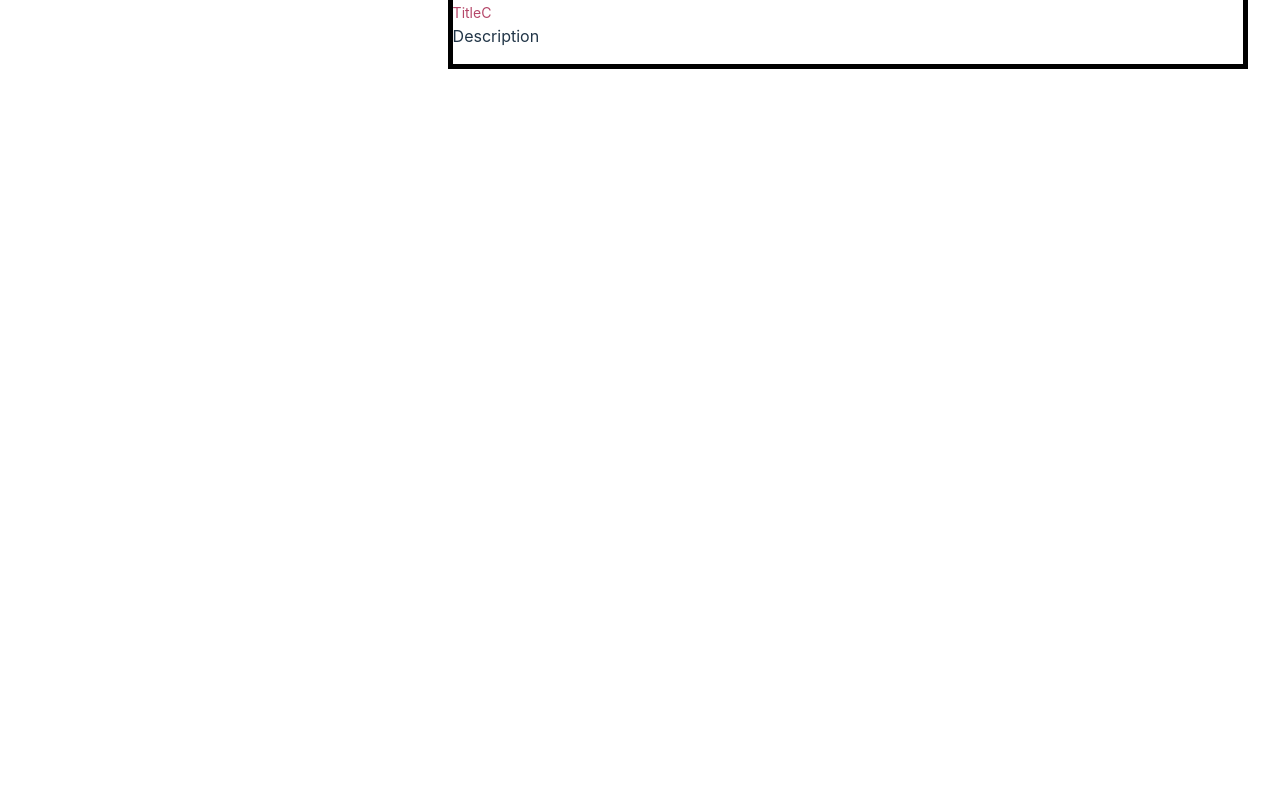
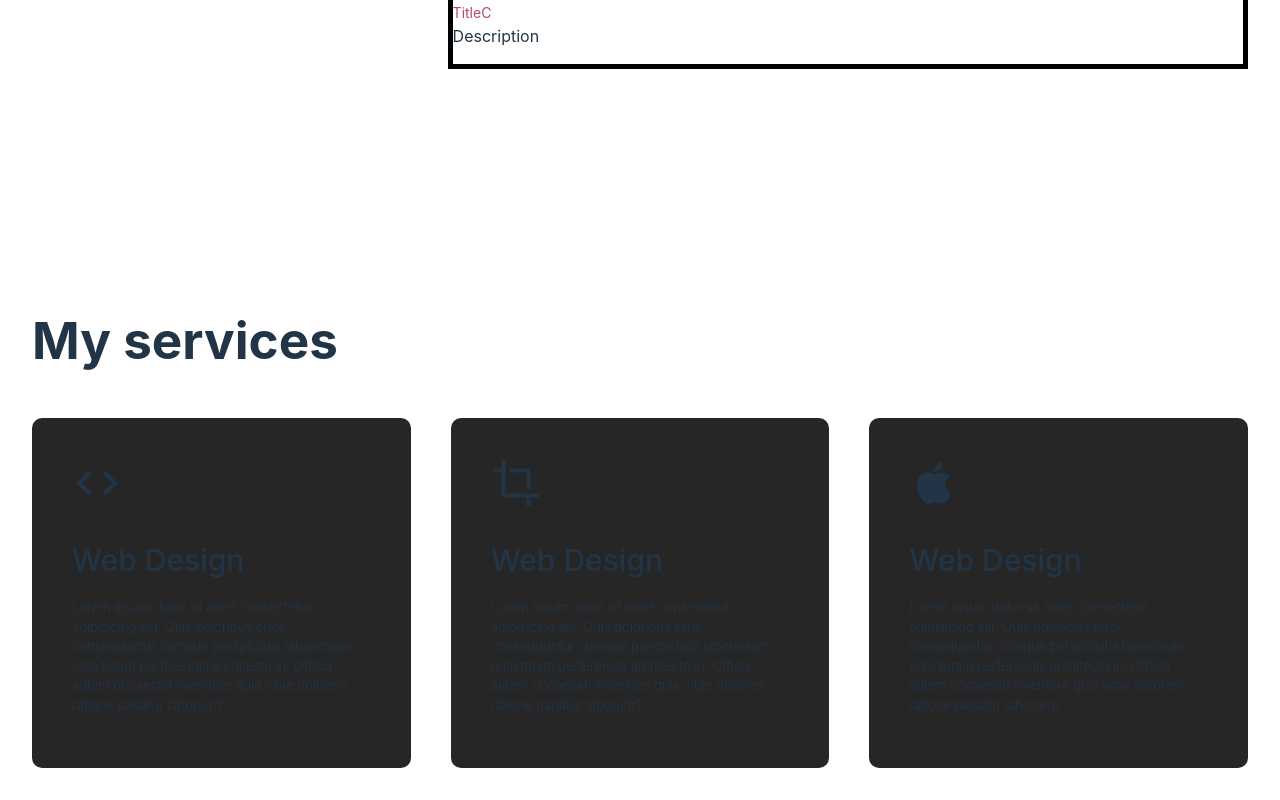
Before and after one commit to Ivushuvi/ivushuvi.github.io, a React (Vite) app: page / in a window 1280 px wide. Shown: the part 1622-2422 px from the top of the page. Before the commit the page ends 1723 px from the top, so only its background shows below. Built offline with nearby package versions, Linux system fonts and the light colour scheme.

Commit message:
my services template done
need to change to something specific for me (not service related)

```diff
--- a/package.json
+++ b/package.json
@@ -10,9 +10,10 @@
     "preview": "vite preview"
   },
   "dependencies": {
-    "@emotion/react": "^11.11.3",
+    "@emotion/react": "^11.11.4",
     "@emotion/styled": "^11.11.0",
-    "@mui/material": "^5.15.10",
+    "@mui/icons-material": "^5.15.11",
+    "@mui/material": "^5.15.11",
     "react": "^18.2.0",
     "react-dom": "^18.2.0"
   },
--- a/src/App.jsx
+++ b/src/App.jsx
@@ -4,6 +4,7 @@ import viteLogo from '/vite.svg'
 import './App.css'
 import AboutMe from './AboutMe'
 import Header from './Header'
+import Services from './Services'
 
 function App() {
   return (
@@ -11,6 +12,7 @@ function App() {
       <div>
         <Header/>
         <AboutMe/>
+        <Services/>
       </div>
     </>
   )
--- /dev/null
+++ b/src/Services.jsx
@@ -0,0 +1,28 @@
+import { Apple, Code, Crop } from "@mui/icons-material";
+import styles from "./Services.module.css"
+import { red } from "@mui/material/colors";
+
+export default function Services() {
+    return(
+        <div>
+            <h1>My services</h1>
+            <div className={styles.servicesList}>
+                <div>
+                    <Code sx={{fontSize: 50}}/>
+                    <h2>Web Design</h2>
+                    <p>Lorem ipsum dolor sit amet consectetur, adipisicing elit. Quis doloribus error consequuntur cumque perspiciatis laboriosam odio totam perferendis architecto in. Officia autem obcaecati inventore quia vitae dolorem ratione pariatur laborum?</p>
+                </div>
+                <div>
+                    <Crop sx={{fontSize: 50}}/>
+                    <h2>Web Design</h2>
+                    <p>Lorem ipsum dolor sit amet consectetur, adipisicing elit. Quis doloribus error consequuntur cumque perspiciatis laboriosam odio totam perferendis architecto in. Officia autem obcaecati inventore quia vitae dolorem ratione pariatur laborum?</p>
+                </div>
+                <div>
+                    <Apple sx={{fontSize: 50}}/>
+                    <h2>Web Design</h2>
+                    <p>Lorem ipsum dolor sit amet consectetur, adipisicing elit. Quis doloribus error consequuntur cumque perspiciatis laboriosam odio totam perferendis architecto in. Officia autem obcaecati inventore quia vitae dolorem ratione pariatur laborum?</p>
+                </div>
+            </div>
+        </div>
+    )
+}
--- /dev/null
+++ b/src/Services.module.css
@@ -0,0 +1,36 @@
+.servicesList{
+    display: grid;
+    grid-template-columns: repeat(auto-fit, minmax(250px, 1fr));
+    grid-gap: 40px;
+    margin-top: 50px;
+}
+
+.servicesList div {
+    background: #262626;
+    padding: 40px;
+    font-size: 13px;
+    font-weight: 300;
+    border-radius: 10px;
+    transition: background 0.5s, transform 0.5s;
+}
+
+.servicesList div h2{
+    font-size: 30px;
+    font-weight: 500;
+    margin-bottom: 15px;
+}
+
+.servicesList div:hover{
+    background: #ff004f;
+    transform: translateY(-10px);
+}
+
+
+
+
+
+
+.icon {
+    font-size: 50px;
+    margin-bottom: 30px;
+}
```
Also changed, not shown: 1 other file (tests, documents, lock files or other folders).
